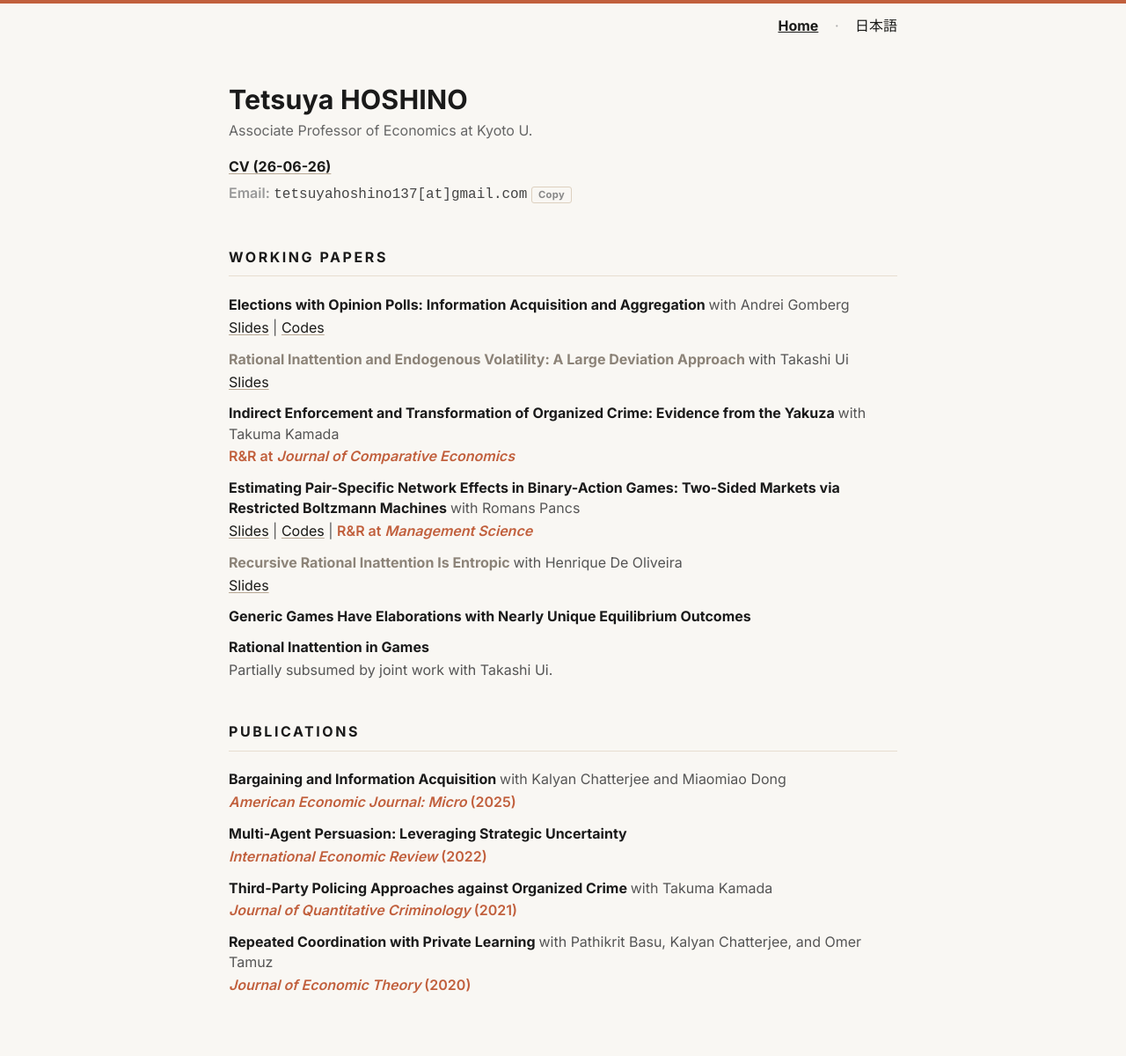
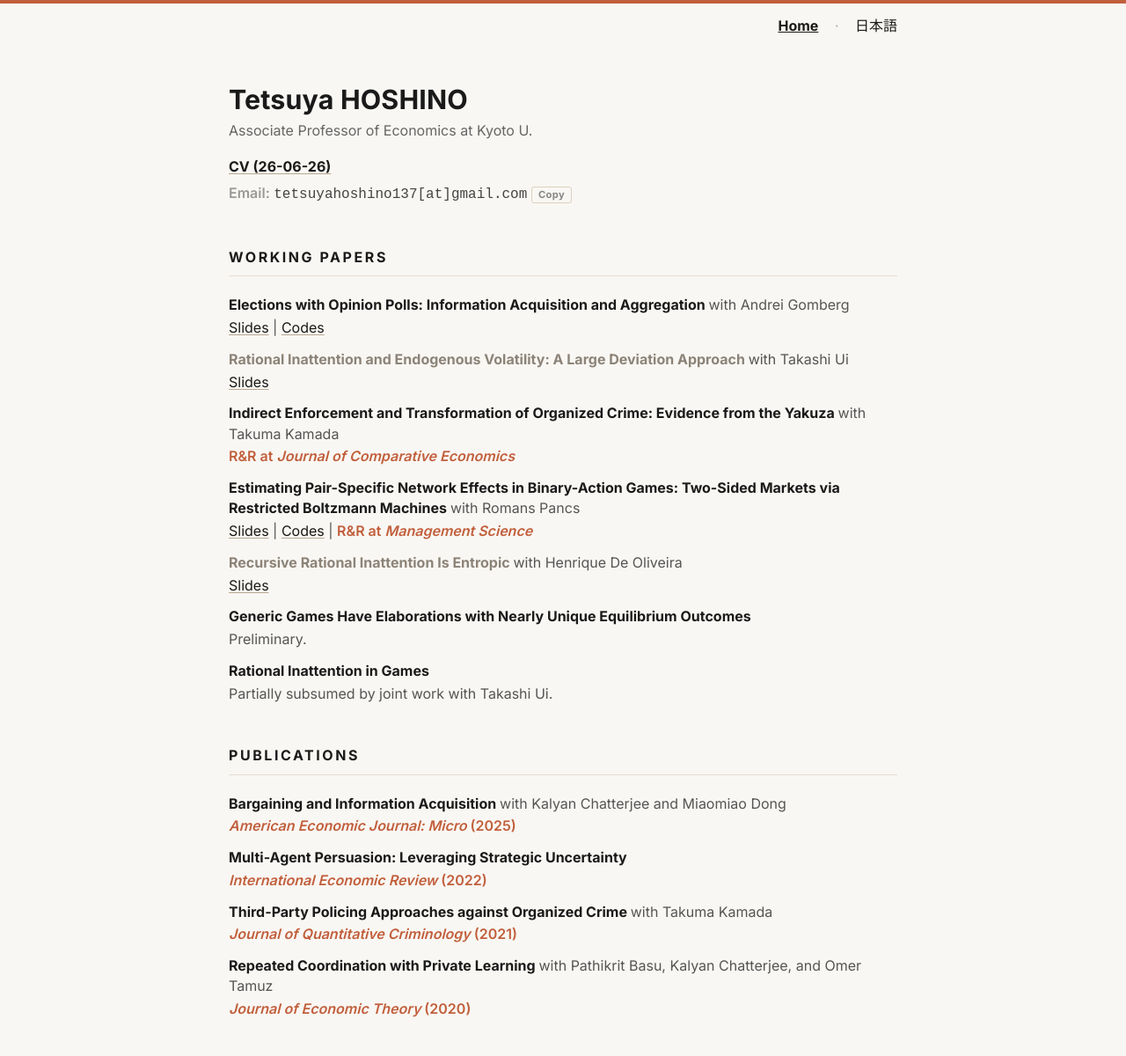
Before and after one commit to tetsuyahoshino137/tetsuyahoshino137.github.io, a Jekyll site: the page built from index.md, in a window 1280 px wide. Shown: the whole page at 88% size. Built offline with Jekyll 4.4.1, drawn with Linux system fonts in a browser that asks for light colours; before the commit the page ends 1173 px from its top, so only the background shows below that.

Commit message:
Update seminar list and paper notes
Removed an outdated seminar entry and added a preliminary note to a paper.

```diff
--- a/index.md
+++ b/index.md
@@ -17,7 +17,6 @@
   <div class="upcoming">
     <div class="upcoming-title">Upcoming Seminars and Conferences</div>
     <ul class="upcoming-list">
-      <li><span class="date">26-07-18</span>Contract Theory Workshop @ Doshisha U.</li>
       <li><span class="date">26-07-23</span>Workshop on Search and Platform @ Kyoto U.</li>
     </ul>
   </div>
@@ -48,6 +47,7 @@
       </li>
       <li>
         <div class="paper-title"><a href="papers/HoshinoKM260910.pdf">Generic Games Have Elaborations with Nearly Unique Equilibrium Outcomes</a></div>
+        <div class="paper-sub">Preliminary.</div>
         <!-- <div class="paper-sub"><a href="https://github.com/tetsuyahoshino137/km-lean">Lean</a></div> -->
       </li>
       <li>
```
